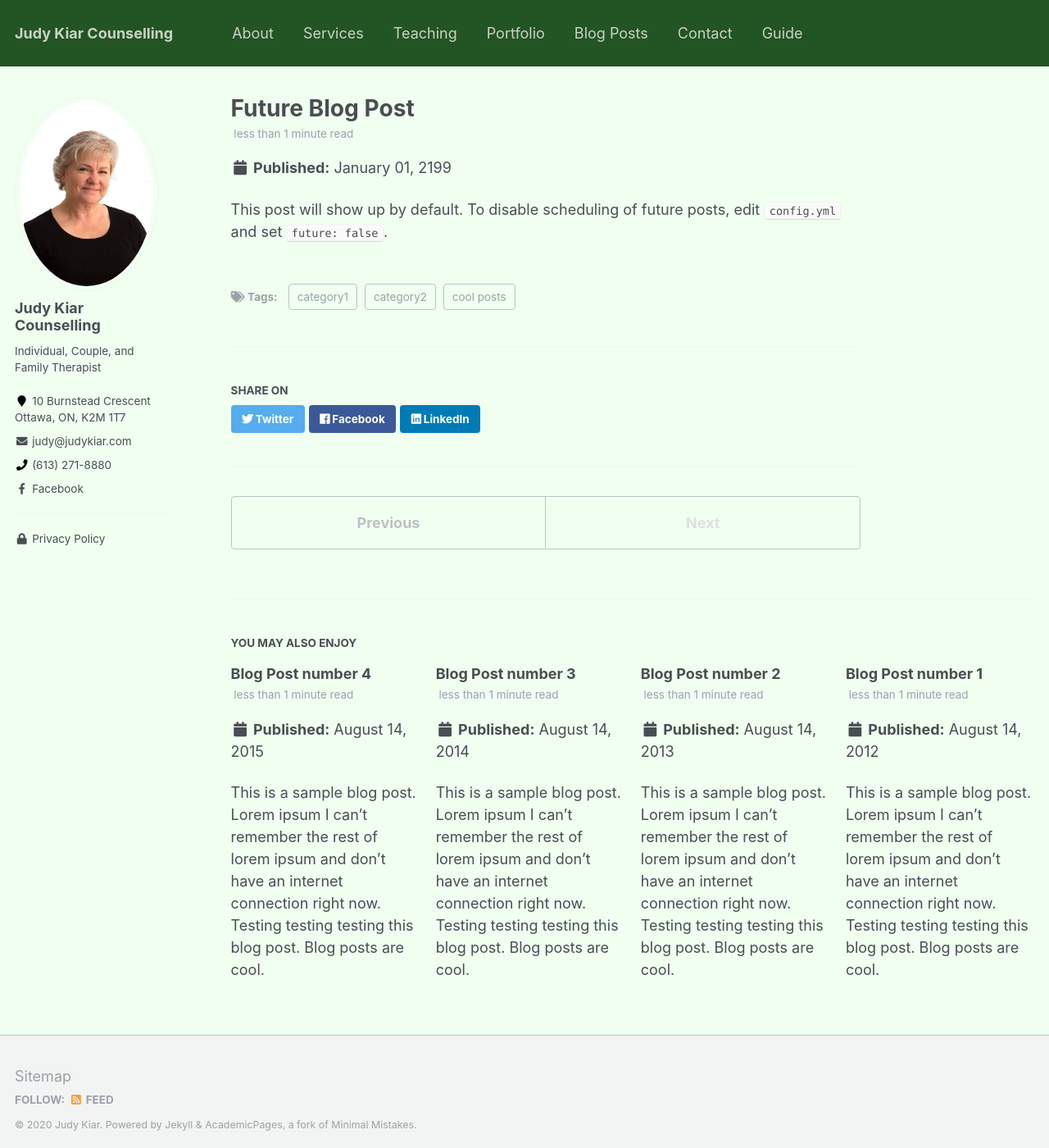
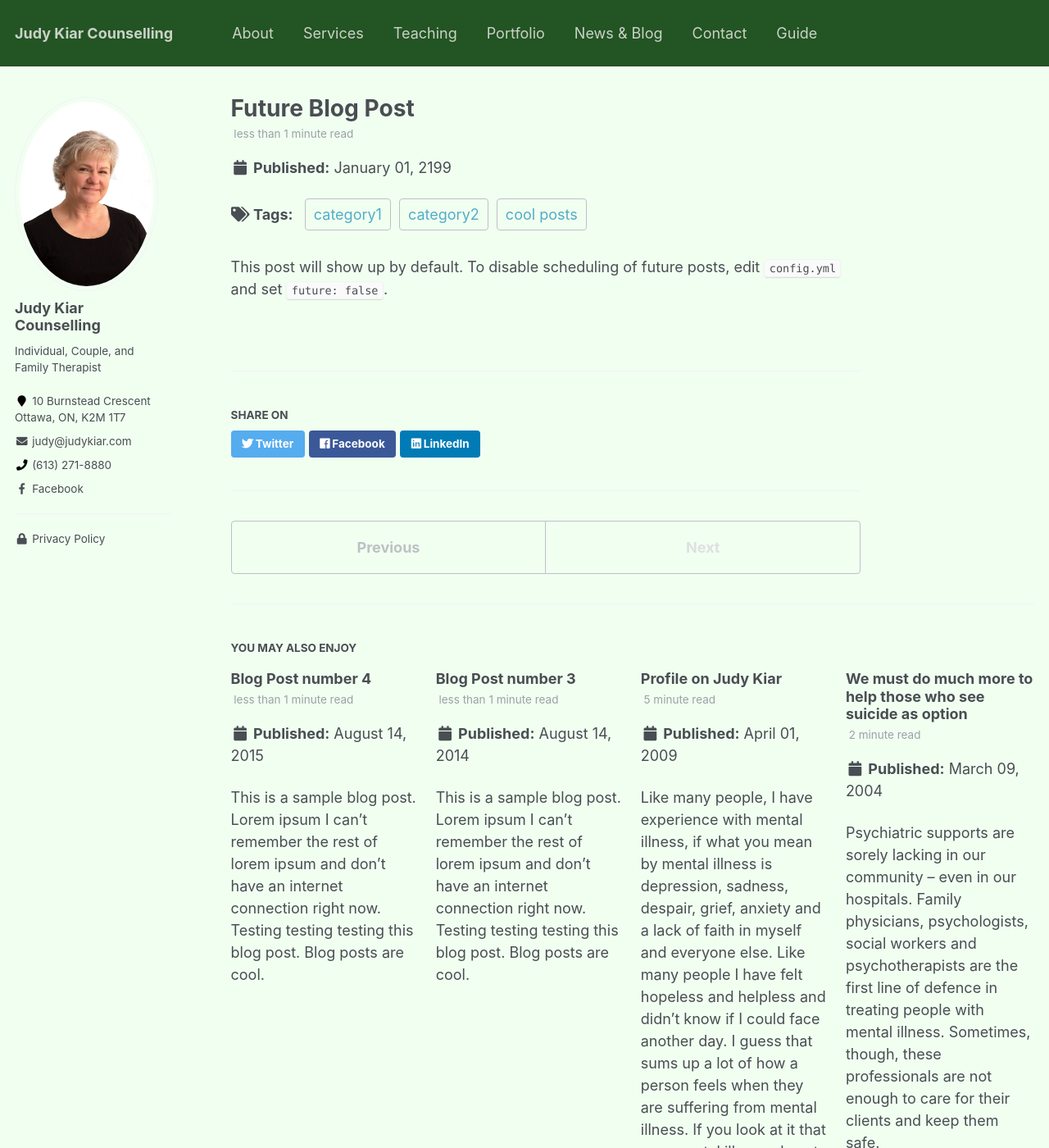
Before and after one commit to judykiar/judykiar.github.io, a Jekyll site: the page built from _posts/2199-01-01-future-post.md, in a window 1280 px wide and 1400 px high. Shown: the whole window at 82% size. Built offline with Jekyll 4.4.1, drawn with Linux system fonts in a browser that asks for light colours; some of the changed text lies outside the part shown.

Commit message:
reorganized news and blog posts; began populating articles

```diff
--- a/_data/navigation.yml
+++ b/_data/navigation.yml
@@ -12,8 +12,8 @@ main:
   - title: "Portfolio"
     url: /portfolio/
 
-  - title: "Blog Posts"
-    url: /year-archive/
+  - title: "News & Blog"
+    url: /news-and-blog/
 
   - title: "Contact"
     url: /contact-us/
--- a/_layouts/single.html
+++ b/_layouts/single.html
@@ -42,6 +42,7 @@ layout: default
           <p class="page__date"><strong><i class="fa fa-fw fa-calendar" aria-hidden="true"></i> {{ site.data.ui-text[site.locale].date_label | default: "Published:" }}</strong> <time datetime="{{ page.date | date_to_xmlschema }}">{{ page.date | default: "1900-01-01" | date: "%B %d, %Y" }}</time></p>
         {% endif %}
 
+        {% include page__taxonomy.html %}
 
         {% if page.citation and page.paperurl %}
           <p>Recommended citation: {{ page.citation }} <a href="{{ page.paperurl }}"><u>{{ page.paperurl }}</u></a></p>
@@ -61,7 +62,6 @@ layout: default
         {% if site.data.ui-text[site.locale].meta_label %}
           <h4 class="page__meta-title">{{ site.data.ui-text[site.locale].meta_label }}</h4>
         {% endif %}
-        {% include page__taxonomy.html %}
       </footer>
 
       {% if page.share %}{% include social-share.html %}{% endif %}
--- /dev/null
+++ b/_pages/news-and-blog.html
@@ -0,0 +1,11 @@
+---
+layout: archive
+title: "News and Blog"
+permalink: /news-and-blog/
+author_profile: true
+---
+
+{% include base_path %}
+{% for post in site.posts %}
+  {% include archive-single.html %}
+{% endfor %}
--- /dev/null
+++ b/_posts/2004-03-09-emergency-ward.md
@@ -0,0 +1,31 @@
+---
+title: 'We must do much more to help those who see suicide as option'
+date: 2004-03-09
+permalink: /posts/2004/03/emergency-ward/
+tags:
+  - letter
+  - Ottawa Citizen
+  - 2004
+---
+
+
+Psychiatric supports are sorely lacking in our community -- even in our hospitals. Family physicians, psychologists, social workers and psychotherapists are the first line of defence in treating people with mental illness. Sometimes, though, these professionals are not enough to care for their clients and keep them safe.
+
+<img src="/images/2004-03-09_photo.jpg" width="428" height="615" align="right" id="image_wrap_right" alt="judy">
+
+The standard message to people who are so ill and distressed that they are contemplating suicide is to present themselves to the emergency department of the nearest general hospital. Sadly, The Ottawa Hospital emergency rooms at both the Civic and General campuses do not provide a very welcoming or helpful safety net for these people. (The Royal Ottawa Hospital might seem an obvious choice, but in fact it no longer offers emergency psychiatric care.)
+
+Having accompanied clients to the emergency rooms when the family physician, psychologist and I all felt the situation was critical and admission necessary for safety, I have encountered the lack of psychiatric support.
+
+Not only are clients' feelings, thoughts and plans invalidated, but they are sent back out into the community without any psychiatric support after being seen briefly by a resident. There is no follow-up plan or future appointment given. In cases where clients are admitted to in- or out-patient services, discharge planning seems to begin immediately.
+
+Hospital staff members are quick to point out that they have no provision for ongoing support or medication management. There is no list of community psychiatrists to which patients can be referred.
+
+People in deep emotional crises are vulnerable, scared and feel out of step with society. Admitting they need help and asking for it are huge steps to take. Our hospitals must do all that they can to respond appropriately with attention to the person's problems, help in finding solutions, and follow-up to ensure safety. Putting people back onto the streets after long waits, little attention and no future plan only serves to confirm their feelings of hopelessness and isolation.
+
+Suicide becomes a more attractive option when we make getting help in a crisis such a difficult one.
+
+### Judy Kiar, Ottawa
+Marriage and family therapist
+
+This letter was sent in response to an article published on February 21st, 2004, entitled "Depression research expert joins Ottawa institute."
--- /dev/null
+++ b/_posts/2009-04-01-profile.md
@@ -0,0 +1,27 @@
+---
+title: 'Profile on Judy Kiar'
+date: 2009-04-01
+permalink: /posts/2009/04/profile/
+tags:
+  - profile
+  - Ottawa Life Magazine
+  - 2009
+---
+
+Like many people, I have experience with mental illness, if what you mean by mental illness is depression, sadness, despair, grief, anxiety and a lack of faith in myself and everyone else. Like many people I have felt hopeless and helpless and didn’t know if I could face another day. I guess that sums up a lot of how a person feels when they are suffering from mental illness. If you look at it that way mental illness almost seems normal.
+
+In my own personal story I grew up believing that I wasn’t good enough or worthy of love and respect. I felt bad about my self and that lead me to make some poor choices and to have trouble accepting the good that did come my way. In my experience I had to pay for love, affection and kindness because I certainly couldn’t count on it based on my own merit. This way of living was a constant with me even when I succeeded at things or had reason to feel proud of my accomplishments. I came to call my persistent sense of longing and sadness my “ache”. I spent a lot of my life wishing for someone else to soothe that for me, to fill up the big hole in my centre and blaming the people around me because they couldn’t. I engaged in psychotherapy several times, a couple of years of couples’ counseling, several courses of anti-depressants and I read every self-help book that promised to fix me. As you might imagine, there was no quick fix, no magic pill and no way to have the world tell me I was good enough when in my heart I didn’t believe that I was.
+
+Like many people struggling with their own issues I chose to work with others who were having a hard time, first children and youth and later as a therapist myself. Since I really needed to figure myself out I made a career out of helping other people slay their own dragons and work toward greater mental health. For me, that proved to be a life-saving choice because it forced me to become increasingly psychologically aware and it motivated me to continue to try to work through and resolve my own issues. I came to understand that the reason I felt so unloved was because I believed myself to be un-lovable and I saw everything through that filter. Luckily, I was able to find a therapist who understood the huge impact those kind of core issues have in mental health and had some tools to challenge them. I will never forget the session in which I finally faced my own worth as a human being and the great sadness at having lived without it for so long. That session changed me profoundly at my core. I’m not saying that life has been easy or there haven’t been hurts and disappointments since then. Those things are part of life. The change has been in how I view and deal with those hurts and disappointments and what I believe they say about me.
+
+The kind of therapy that worked for me was something called Eye Movement Desensitization and Reprocessing (EMDR). It uses lights/sounds and tactile stimulation to stimulate both hemispheres of your brain while you focus on your negative beliefs about your self and the profound way they make you feel. It’s a hard therapy to describe or explain but it has been very helpful in the treatment of people suffering from post-traumatic stress disorder and other anxiety disorders. If EMDR is successful the client experiences a shift from what they have believed about themselves to something more positive and more accurate. That shift can have enormous positive effects on the clients sense of well being… mental health instead of illness.
+
+As a therapist I have been trained in EMDR and practice it quite frequently. I have been blown away by the shifts that have occurred before me eyes… a person who has always blamed himself for the abuse he suffered as a child finally realizing it was not his fault; a sexual assault survivor who has never felt safe realizing how good she is a keeping safe; a woman who has always believed happiness was an invitation to disaster finally seeing happiness as something she could experience and experiencing it... these are some of the wonderful outcomes that I have witnessed.
+
+In my own life, shifting that negative core belief that said I was unworthy to one that is sure of my worth and value has affected my mental health in the biggest ways imaginable. Those dark, hopeless days are gone, despite the on-going challenges and disappointments in life. Now I know without doubt that it’s not all about me and my worth. My worth is now a constant that accompanies me through every moment of my life.
+
+### Judy Kiar
+Individual, Couple and Family Therapist, in private practice in Ottawa since 2000.<br>
+Wife to Steve for over 30 years and proud mother to Emily (20), Heather (18) and Greg (16).
+
+<img src="/images/2009-04_photo.jpg" alt="Ottawa Life Magazine" width="900" height="90">
--- a/_posts/2012-08-14-blog-post-1.md
+++ /dev/null
@@ -1,20 +0,0 @@
----
-title: 'Blog Post number 1'
-date: 2012-08-14
-permalink: /posts/2012/08/blog-post-1/
-tags:
-  - cool posts
-  - category1
-  - category2
----
-
-This is a sample blog post. Lorem ipsum I can't remember the rest of lorem ipsum and don't have an internet connection right now. Testing testing testing this blog post. Blog posts are cool.
-
-Headings are cool
-======
-
-You can have many headings
-======
-
-Aren't headings cool?
-------
--- a/_posts/2013-08-14-blog-post-2.md
+++ /dev/null
@@ -1,20 +0,0 @@
----
-title: 'Blog Post number 2'
-date: 2013-08-14
-permalink: /posts/2013/08/blog-post-2/
-tags:
-  - cool posts
-  - category1
-  - category2
----
-
-This is a sample blog post. Lorem ipsum I can't remember the rest of lorem ipsum and don't have an internet connection right now. Testing testing testing this blog post. Blog posts are cool.
-
-Headings are cool
-======
-
-You can have many headings
-======
-
-Aren't headings cool?
-------
```
Also changed, not shown: _includes/articles/2004-03-09.htm (added, +14 -0 lines), _includes/articles/2009-04.htm (added, +62 -0 lines), _pages/page-archive.html (deleted, +0 -11 lines), _posts/2015-08-14-blog-post-4.md (+1 -0 lines), images/2004-03-09_photo.jpg (added), images/2009-04_photo.jpg (added).
